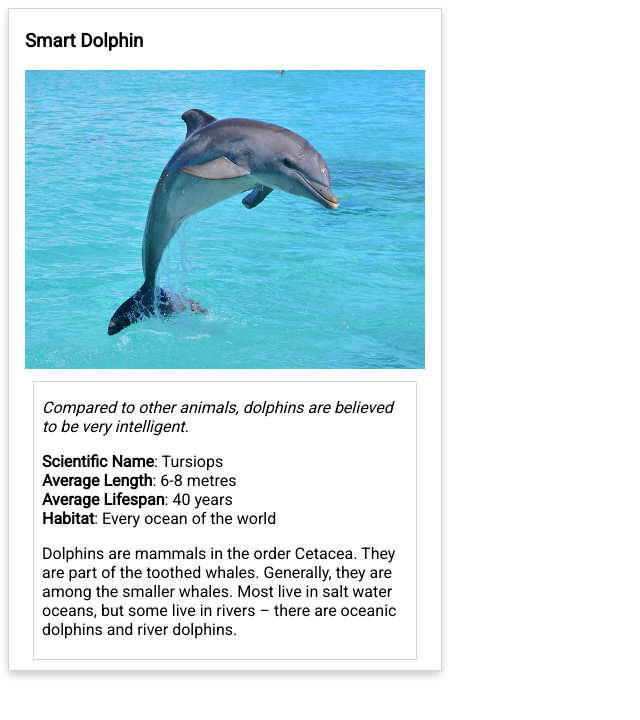
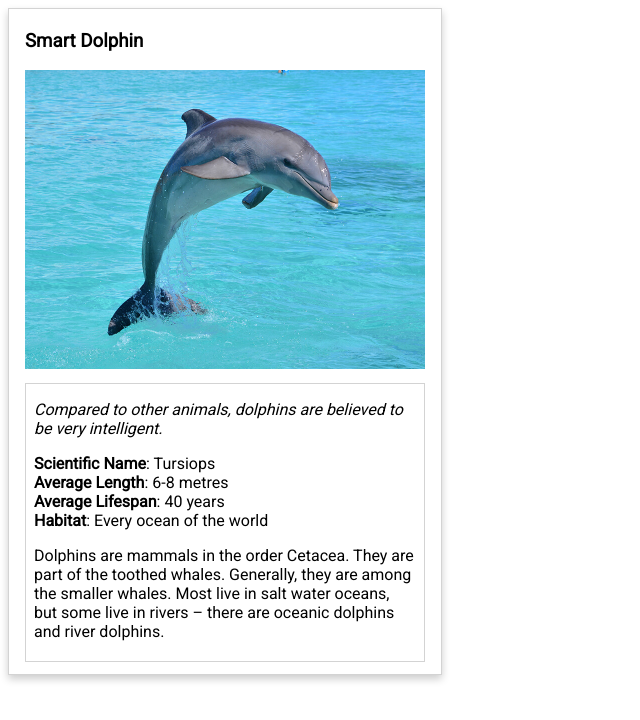
Before and after one commit to Annant05/animal-trading-cards-master_udacity, a plain HTML site: page card.html in a window 1280 px wide. Shown: the whole page, without its empty margins (0-640 px from the left). Drawn offline with Linux system fonts and the light colour scheme.

Commit message:
few small  tweaks

```diff
--- a/styles.css
+++ b/styles.css
@@ -1,6 +1,5 @@
 
-
-body{
+body {
     font-family: 'Roboto', sans-serif;
 }
 
@@ -38,7 +37,8 @@ body{
     padding-left: 8px;
     padding-right: 8px;
     padding-bottom: 4px;
-    margin: 8px;
+    margin-bottom: 10px;
+    margin-top: 10px;
     border-color: lightgrey;
     border-style: solid;
     border-width: thin;
```
